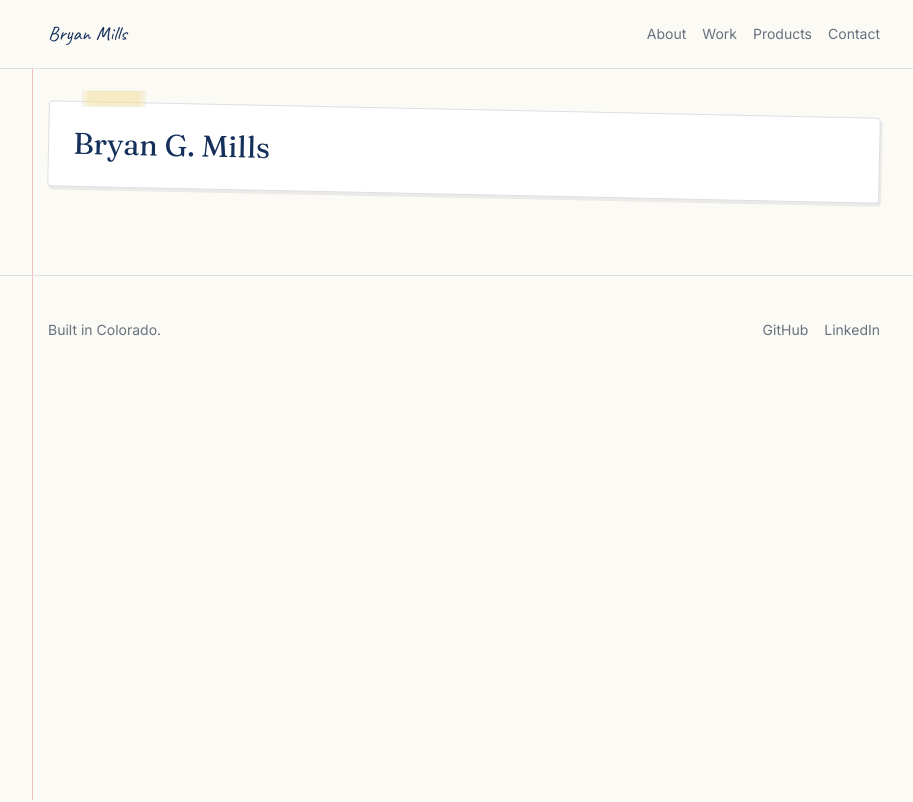
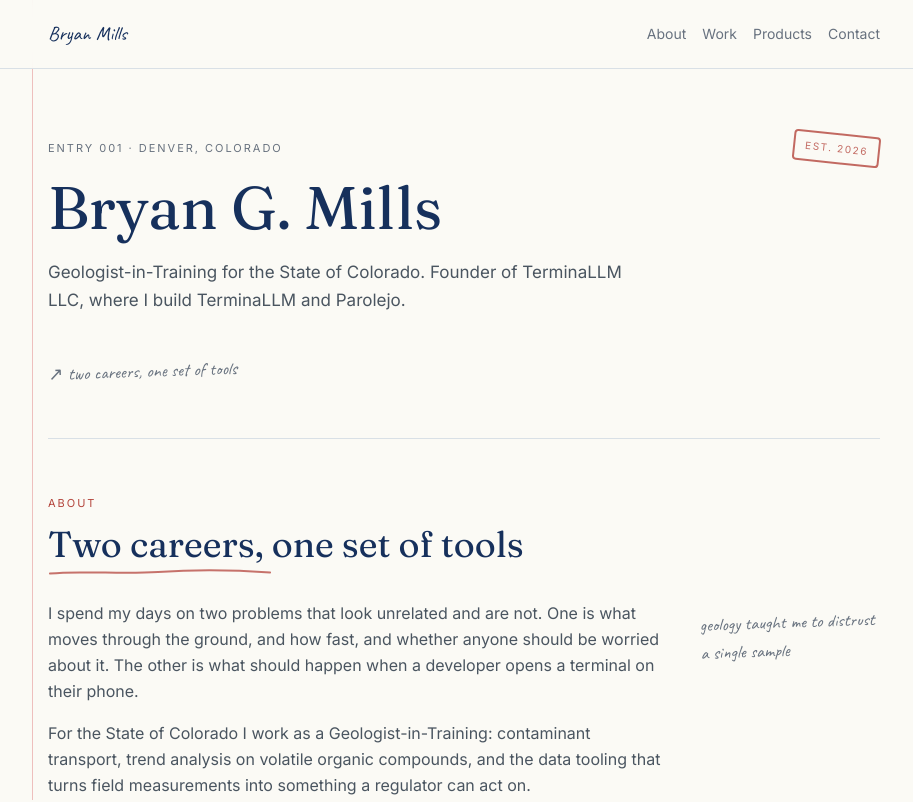
Before and after one commit to bmills23/personal_website, a Next.js app: page / in a window 1280 px wide. Shown: the top 802 px of the page, without its empty margins (176-1089 px from the left). Built offline with nearby package versions, Linux system fonts and the light colour scheme; no server answers; the database is empty.

Commit message:
Add hero and about sections

```diff
--- a/app/page.tsx
+++ b/app/page.tsx
@@ -1,15 +1,15 @@
 import { getContent } from '@/lib/content/read'
+import { Hero } from '@/components/sections/Hero'
+import { About } from '@/components/sections/About'
 import { Footer } from '@/components/shell/Footer'
-import { TapedCard } from '@/components/shell/TapedCard'
 
 export default async function Home() {
   const content = await getContent()
   return (
     <>
-      <main id="main" className="mx-auto max-w-4xl px-5 pt-10 sm:px-8">
-        <TapedCard>
-          <h1 className="font-display text-3xl text-ink">{content.hero.name}</h1>
-        </TapedCard>
+      <main id="main" className="mx-auto max-w-4xl px-5 sm:px-8">
+        <Hero hero={content.hero} />
+        <About about={content.about} />
       </main>
       <Footer note={content.footer.note} links={content.footer.links} />
     </>
--- /dev/null
+++ b/components/sections/About.tsx
@@ -0,0 +1,31 @@
+import type { Content } from '@/lib/content/schema'
+import { MarginNote } from '@/components/shell/MarginNote'
+import { Reveal } from '@/components/shell/Reveal'
+import { WrittenHeading } from '@/components/shell/WrittenHeading'
+
+export function About({ about }: { about: Content['about'] }) {
+  return (
+    <section id="about" className="border-t border-card-border py-14">
+      <Reveal>
+        <p className="mb-3 text-[11px] uppercase tracking-[0.18em] text-stamp">
+          About
+        </p>
+        <WrittenHeading as="h2" className="font-display text-3xl text-ink sm:text-4xl">
+          {about.heading}
+        </WrittenHeading>
+        <div className="mt-6 grid gap-8 md:grid-cols-[minmax(0,1fr)_180px]">
+          <div className="space-y-4 text-[16px] leading-relaxed text-graphite">
+            {about.paragraphs.map((paragraph, i) => (
+              <p key={i}>{paragraph}</p>
+            ))}
+          </div>
+          {about.marginNote ? (
+            <aside className="md:pt-2">
+              <MarginNote>{about.marginNote}</MarginNote>
+            </aside>
+          ) : null}
+        </div>
+      </Reveal>
+    </section>
+  )
+}
--- /dev/null
+++ b/components/sections/Hero.tsx
@@ -0,0 +1,30 @@
+import type { Content } from '@/lib/content/schema'
+import { Stamp } from '@/components/shell/Stamp'
+import { MarginNote } from '@/components/shell/MarginNote'
+
+/**
+ * The hero's h1 is the page's Largest Contentful Paint element and the
+ * owner's explicit call was scroll-triggered motion only, so it renders as a
+ * plain heading: no WrittenHeading, no Reveal. Do not wrap it.
+ */
+export function Hero({ hero }: { hero: Content['hero'] }) {
+  return (
+    <section className="relative pt-12 pb-16 sm:pt-16">
+      <div className="mb-3 flex flex-wrap items-center justify-between gap-3">
+        <p className="text-[11px] uppercase tracking-[0.18em] text-pencil">
+          {hero.kicker}
+        </p>
+        <Stamp>{hero.stamp}</Stamp>
+      </div>
+      <h1 className="font-display text-5xl leading-[1.05] text-ink sm:text-6xl">
+        {hero.name}
+      </h1>
+      <p className="mt-5 max-w-xl text-[17px] leading-relaxed text-graphite">
+        {hero.lede}
+      </p>
+      <div className="mt-8">
+        <MarginNote>&#8599; two careers, one set of tools</MarginNote>
+      </div>
+    </section>
+  )
+}
```
